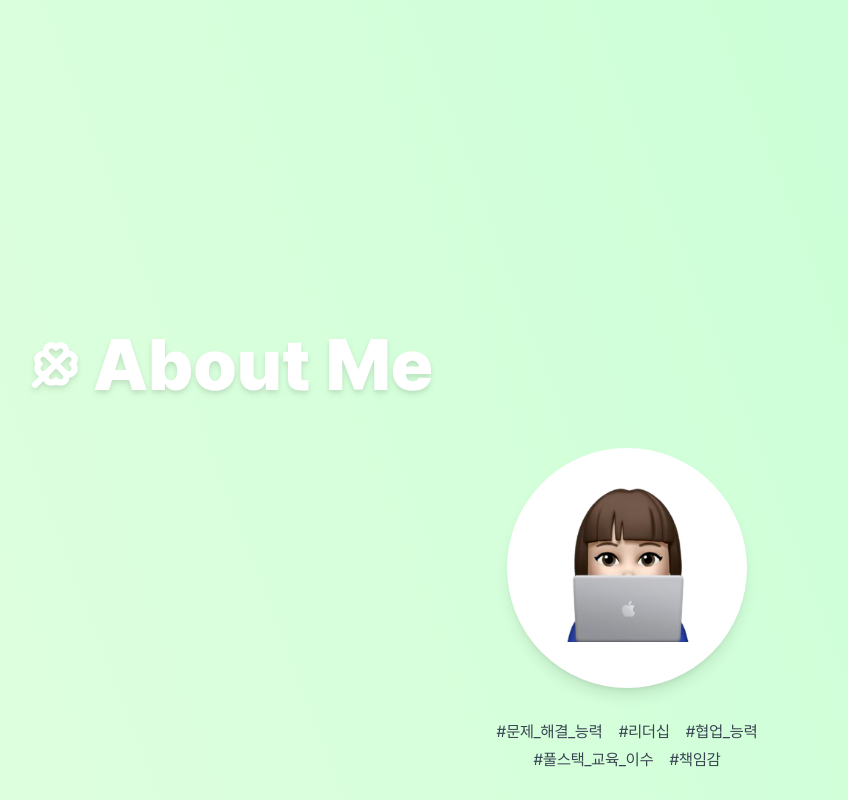
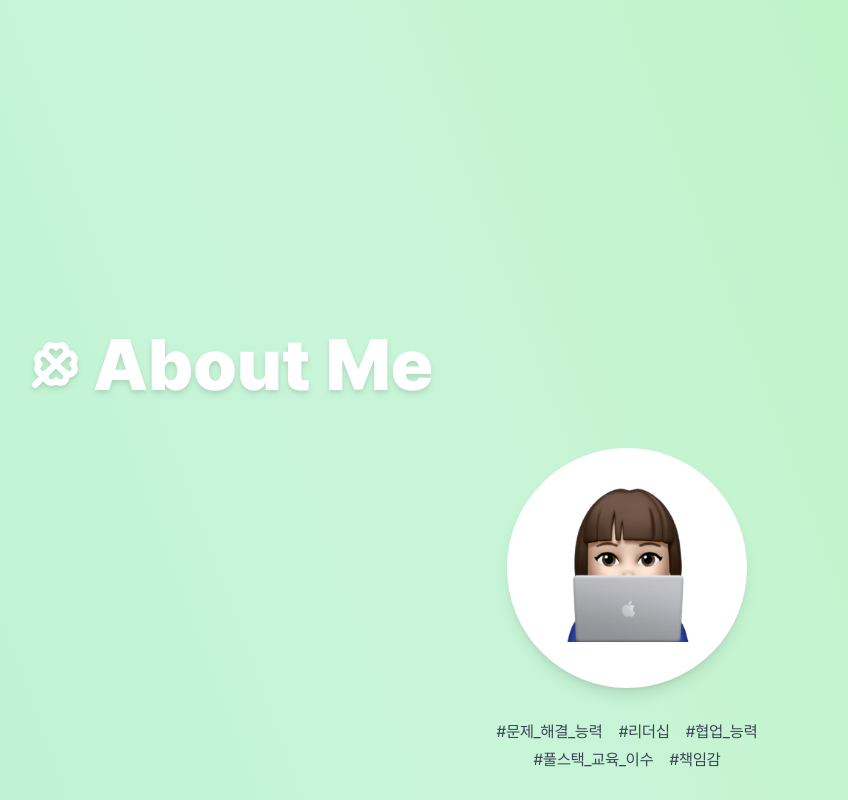
Before and after one commit to my2min0/portfolio, a React (Create React App) app: page / in a window 1280 px wide. Shown: the top 800 px of the page, without its empty margins (13-861 px from the left). Built offline with nearby package versions, Linux system fonts and the light colour scheme; the HTML template or start-up script is replaced by a standard one.

Commit message:
배경 색상 변경
배경 이미지 넣기는 실패

```diff
--- a/src/App.js
+++ b/src/App.js
@@ -50,7 +50,7 @@ const App = () => {
     <div className="App relative">
       <div
         className="main-content relative z-20
-        bg-gradient-to-tr from-[#EBFFE2] to-[#C1FFD3]"
+        bg-gradient-to-tr from-[#B0F1C9] via-[#C9F5DA] to-[#B9F1B7]"
         style={{
           transform: `translateY(-${scrollProgress * 100}vh)`,
           transition: scrollProgress > 0 ? 'transform 0.1s ease-out' : 'none',
```
